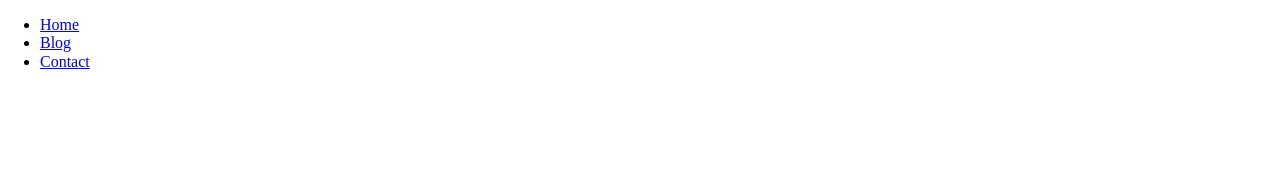
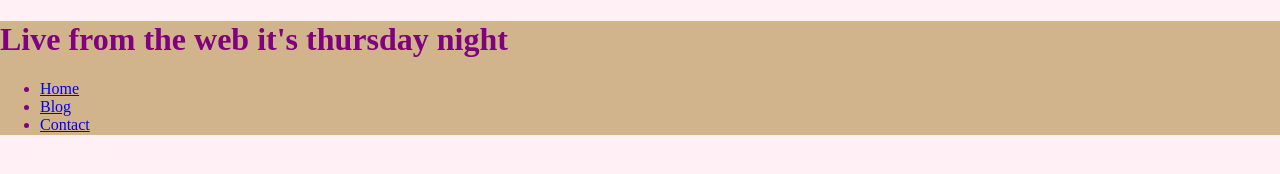
Before and after one commit to davetyson/project-1, a plain HTML site: page index.html in a window 1280 px wide. Drawn offline with Linux system fonts and the light colour scheme.

Commit message:
added some extra styles for netlify setup

```diff
--- a/index.html
+++ b/index.html
@@ -9,6 +9,7 @@
 </head>
 <body>
     <header>
+        <h1>Live from the web it's thursday night</h1>
         <nav>
             <ul>
                 <li><a href="./index.html">Home</a></li>
--- a/styles.css
+++ b/styles.css
@@ -5,3 +5,12 @@ html { box-sizing: border-box;}
 *, *:before, *:after {box-sizing: inherit}
 
 .sr-only { position: absolute; width: 1px; height: 1px; margin: -1px; border: 0; padding: 0; white-space: nowrap; clip-path: inset(100%); clip: rect(0 0 0 0); overflow: hidden;}
+
+body {
+    background-color: lavenderblush;
+}
+
+header {
+    background-color: tan;
+    color: purple;
+}
```
